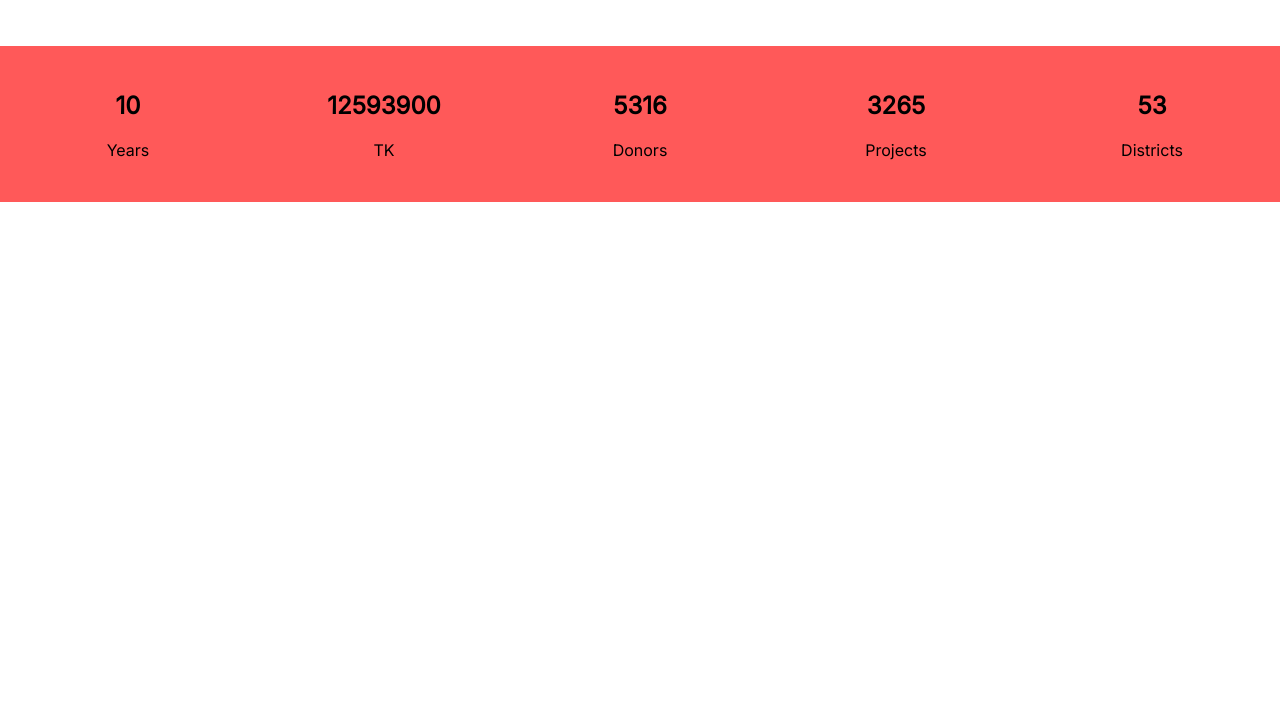
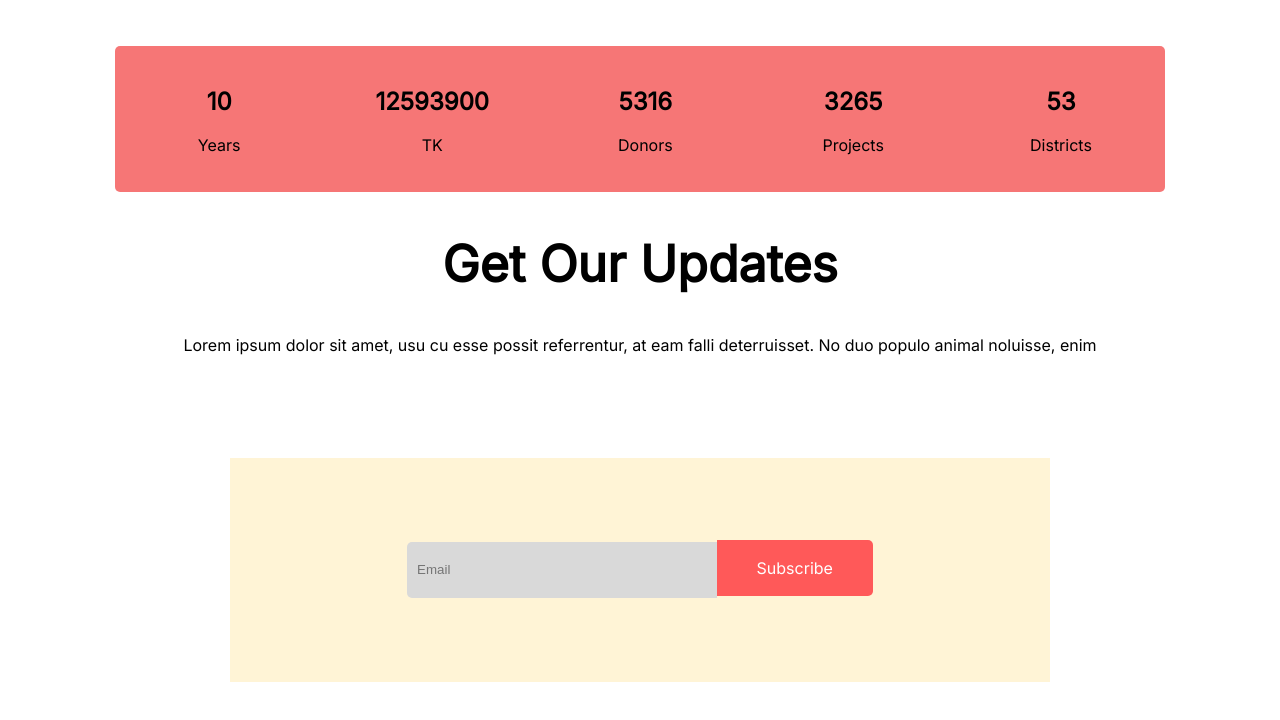
Before and after one commit to MDSajjadKhan39553/donate-us, a plain HTML site: page index.html in a window 1280 px wide. Shown: the part 1695-2415 px from the top of the page. Before the commit the page ends 1922 px from the top, so only its background shows below. Drawn offline with Linux system fonts and the light colour scheme.

Commit message:
our update

```diff
--- a/index.html
+++ b/index.html
@@ -92,6 +92,19 @@
             <p>Districts</p>
         </div>
     </section>
+    <section class="our-update">
+        <h1>Get Our Updates</h1>
+        <p>Lorem ipsum dolor sit amet, usu cu esse possit referrentur, at eam falli deterruisset. No duo populo
+            animal noluisse, enim</p>
+        <div class="email">
+            <div class="email-width">
+                <input placeholder="Email" type="email">
+            </div>
+            <div class="email-width">
+                <a href="">Subscribe</a>
+            </div>
+        </div>
+    </section>
 </body>
 
 </html>
--- a/style.css
+++ b/style.css
@@ -112,9 +112,9 @@ input focus {
 }
 
 .donate-count {
-    background-color: #FF5959;
-    margin: 2% 0;
-
+    background-color: #f67676;
+    margin: 2% 9%;
+    border-radius: 5px;
 }
 
 .count-width {
@@ -123,3 +123,38 @@ input focus {
     width: 50%;
     font-family: 'Inter', sans-serif;
 }
+
+.our-update {
+    text-align: center;
+    font-family: 'Inter', sans-serif;
+    margin: 2% 10%;
+}
+
+.email {
+    background-color: #FFF4D6;
+    margin: 10%;
+    padding: 5% 8%;
+}
+
+.email-width {
+    display: inline;
+}
+
+.email-width input {
+    border: none;
+    border-radius: 5px 0px 0px 5px;
+    background-color: #D9D9D9;
+    text-align: left;
+    width: 290px;
+    height: 36px;
+
+}
+
+.email-width a {
+    color: #FFFFFF;
+    background-color: #FF5959;
+    border-radius: 0px 5px 5px 0px;
+    text-decoration: none;
+    padding: 18px 40px;
+    margin-left: -5px;
+}
```
